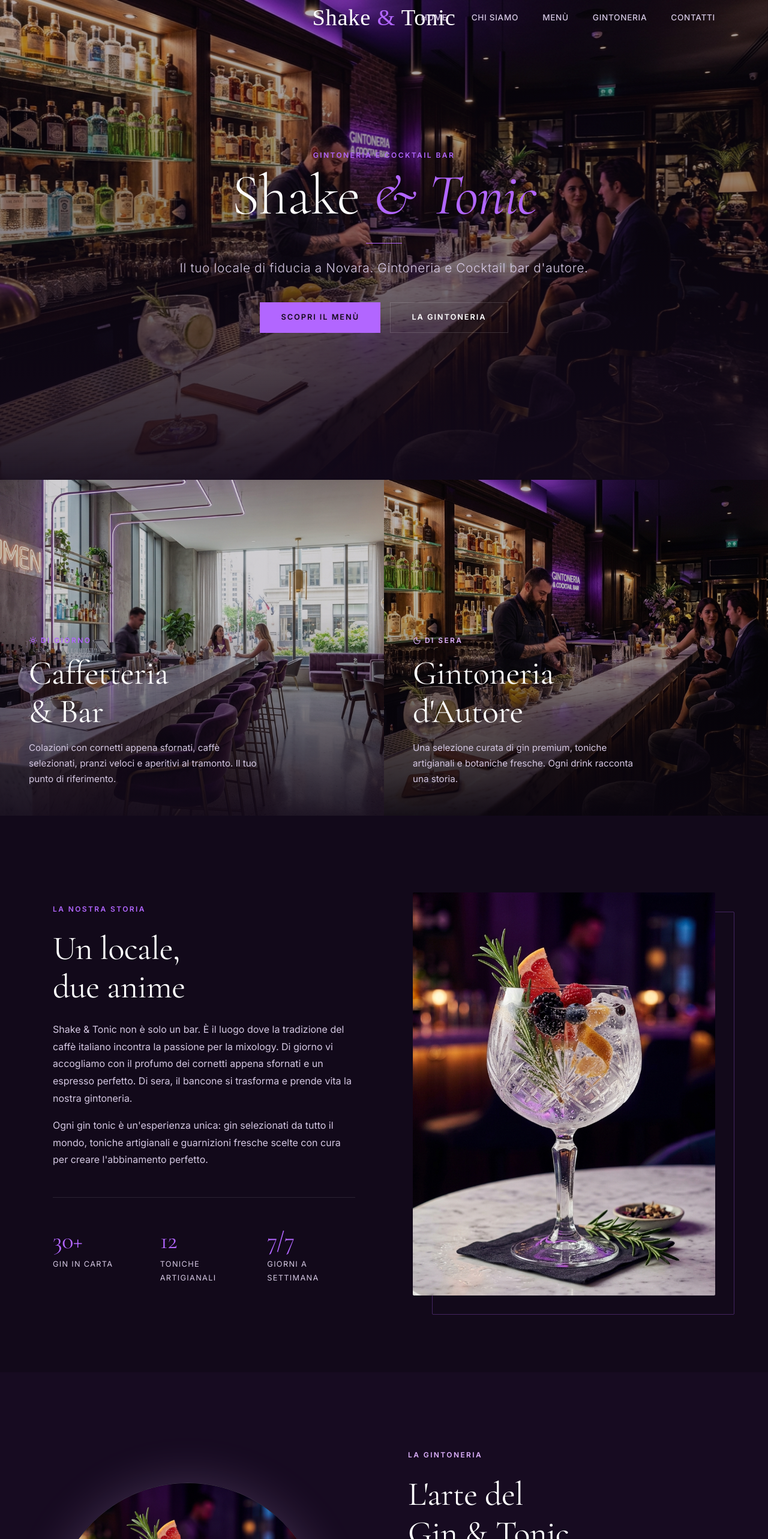
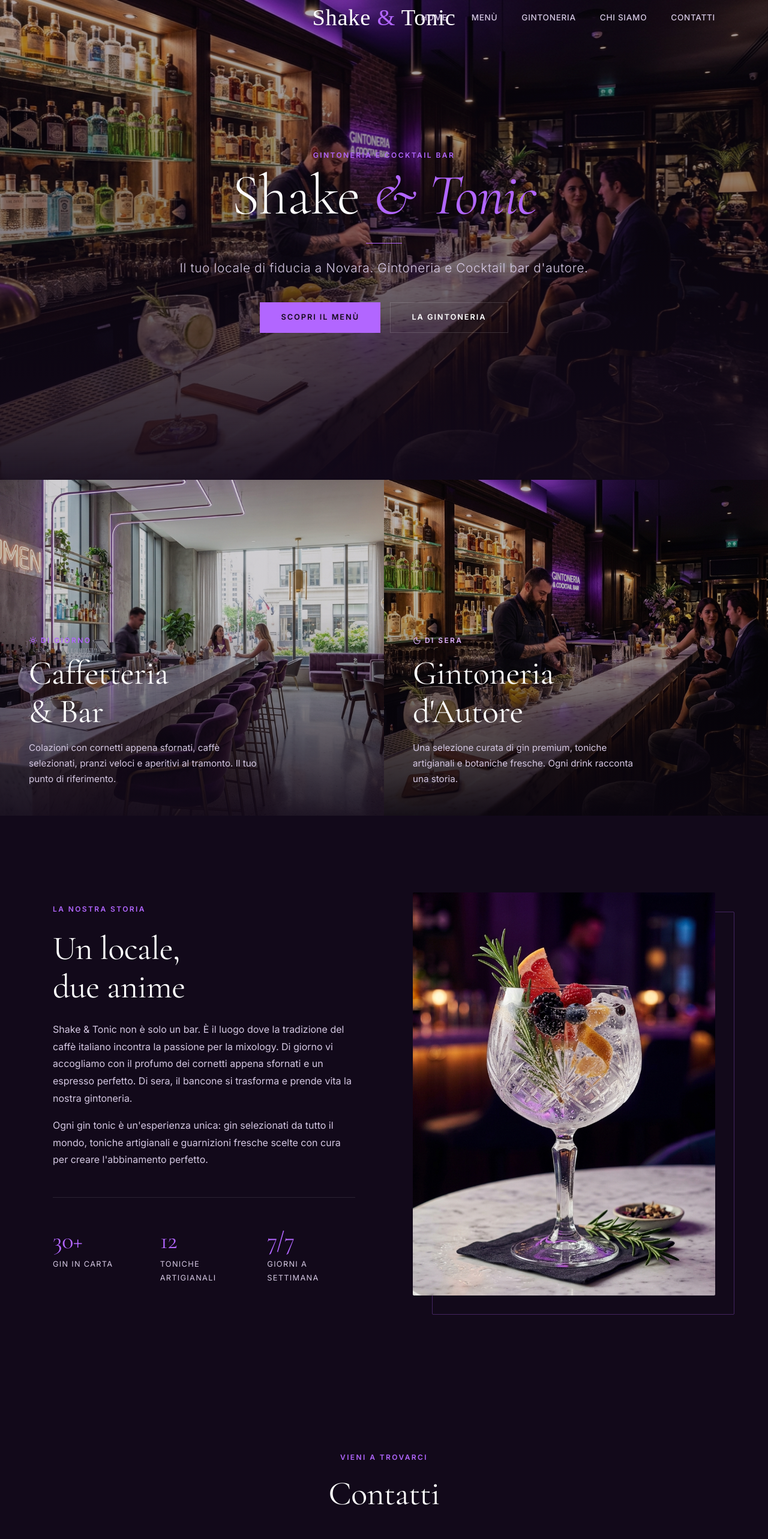
Before and after one commit to BarattoGo/Mirko, a React (Vite) app: page / in a window 1280 px wide. Shown: the top 2566 px of the page at 60% size. Built offline with nearby package versions, Linux system fonts and the light colour scheme; a web font is replaced by a local one.

Commit message:
🚀 Make Gintoneria a separate page and reorder nav links

```diff
--- a/src/App.jsx
+++ b/src/App.jsx
@@ -25,9 +25,9 @@ const Navbar = () => {
         </Link>
         <div className={`nav-links ${menuOpen ? 'open' : ''}`}>
           <Link to="/" onClick={() => setMenuOpen(false)}>Home</Link>
+          <Link to="/menu" onClick={() => setMenuOpen(false)}>Menù</Link>
+          <Link to="/gintoneria" onClick={() => setMenuOpen(false)}>Gintoneria</Link>
           <a href="/#contatti" onClick={() => setMenuOpen(false)}>Chi Siamo</a>
-          <Link to="/menu" onClick={() => setMenuOpen(false)}>Menù</Link>
-          <a href="/#gintoneria" onClick={() => setMenuOpen(false)}>Gintoneria</a>
           <a href="/#contatti" onClick={() => setMenuOpen(false)}>Contatti</a>
         </div>
         <button
@@ -81,7 +81,7 @@ const Hero = () => {
         </p>
         <div className="hero-cta-group">
           <Link to="/menu" className="btn btn-primary">Scopri il Menù</Link>
-          <a href="#gintoneria" className="btn btn-outline">La Gintoneria</a>
+          <Link to="/gintoneria" className="btn btn-outline">La Gintoneria</Link>
         </div>
       </div>
     </header>
@@ -389,9 +389,10 @@ const Footer = () => (
         </div>
         <div className="footer-col">
           <h4>Naviga</h4>
+          <Link to="/">Home</Link>
+          <Link to="/menu">Menù</Link>
+          <Link to="/gintoneria">Gintoneria</Link>
           <a href="/#contatti">Chi Siamo</a>
-          <Link to="/menu">Menù</Link>
-          <a href="/#gintoneria">Gintoneria</a>
           <a href="/#contatti">Contatti</a>
         </div>
         <div className="footer-col">
@@ -438,7 +439,6 @@ const HomePage = () => (
     <Hero />
     <DualIdentity />
     <About />
-    <GinShowcase />
     <Contact />
   </>
 );
@@ -446,6 +446,12 @@ const HomePage = () => (
 const MenuPage = () => (
   <div style={{ paddingTop: '80px', minHeight: '80vh' }}>
     <MenuSection />
+  </div>
+);
+
+const GintoneriaPage = () => (
+  <div style={{ paddingTop: '80px', minHeight: '80vh' }}>
+    <GinShowcase />
   </div>
 );
 
@@ -491,6 +497,7 @@ function App() {
       <Routes>
         <Route path="/" element={<HomePage />} />
         <Route path="/menu" element={<MenuPage />} />
+        <Route path="/gintoneria" element={<GintoneriaPage />} />
       </Routes>
       <Footer />
     </Router>
```
